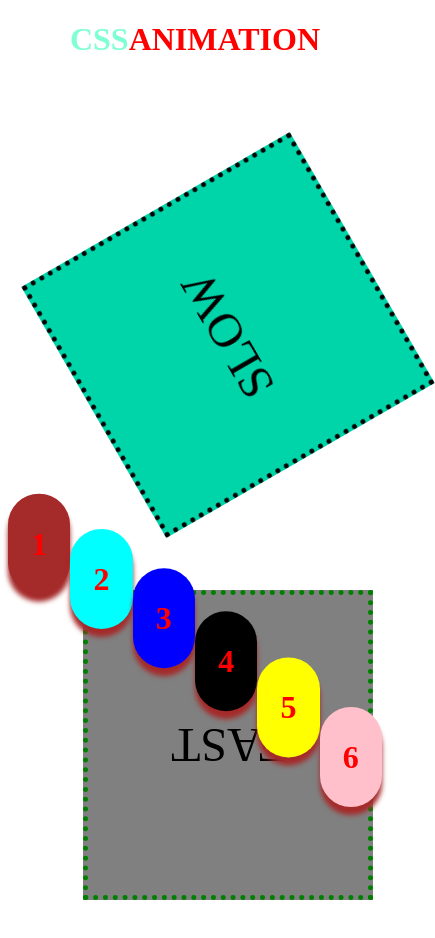
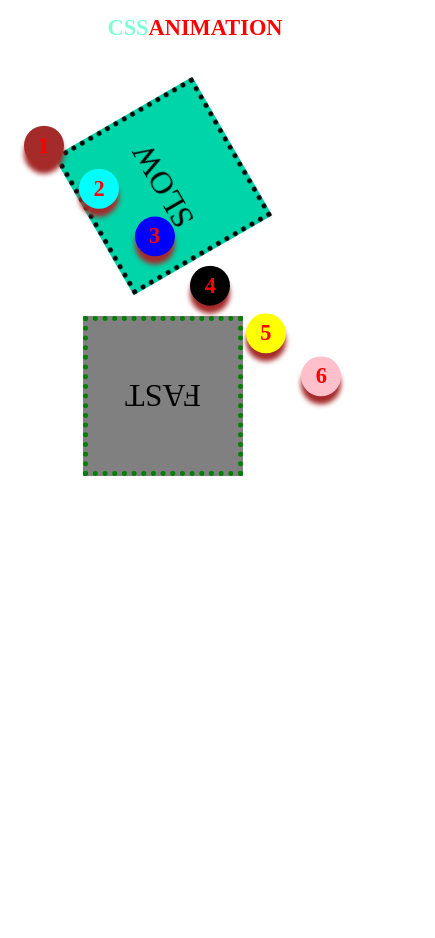
Before and after one commit to imranah10/Css-Animations, a plain HTML site: page index.html in a window 390 px wide. Shown: the whole page, 435 px wide, since content can reach past the window. After the commit the page ends 844 px from the top, so only its background shows below. Drawn offline with Linux system fonts and the light colour scheme.

Commit message:
adding responsive feature

```diff
--- a/style.css
+++ b/style.css
@@ -100,7 +100,7 @@ transition-timing-function: linear; */
 
   animation-name: bounce;
   animation-duration: 3s;
-  animation-timing-function: ease-in;
+  animation-timing-function: ease-in-out;
   animation-iteration-count: infinite;
   animation-direction: alternate;
 }
@@ -141,3 +141,145 @@ transition-timing-function: linear; */
     background-color: aqua;
 
 } */
+
+
+/* making responsive */
+
+/* for 801px-900px */
+@media(max-width:900px){
+
+  .box {
+    height: 140px;
+    width: 140px;
+    font-size: 2rem;
+    text-align: center;
+    font-weight: 600px;
+    line-height: 150px;
+
+    margin-top: 50px;
+    margin-left: 20%;
+  }
+}
+/* for 601px-800px  */
+
+@media(max-width:800px){
+  h1{
+    font-size: 1.8rem;
+  }
+  .ballbox{
+    margin-right: 25px;
+  }
+
+.ball {
+  height: 60px;
+  width: 60px;
+
+  border-radius: 50px;
+
+  text-align: center;
+  font-size: 1.4rem;
+  font-weight: 600;
+  line-height: 60px;
+
+  animation-name: bounce;
+
+
+
+
+}
+
+@keyframes bounce {
+  from {
+    transform: translate(0px, -450px);
+  }
+  to {
+    transform: translate(0px, -20px);
+  }
+}
+
+
+.box {
+  height: 150px;
+  width: 150px;
+  font-size: 2rem;
+  text-align: center;
+  font-weight: 600px;
+  line-height: 150px;
+
+  margin-top: 50px;
+  margin-left: 20%;
+}
+}
+
+
+/* ball animation adjustment 600-700px */
+
+@media(max-width:500px){
+  .ball{
+    animation-name: bounce;
+  }
+
+
+
+
+
+
+@keyframes bounce {
+  from {
+    transform: translate(0px, -190px);
+  }
+  to {
+    transform: translate(0px, 200px);
+  }
+}
+}
+
+
+@media(max-width:400px){
+  h1{
+    font-size: 1.4rem;
+  }
+  .ballbox{
+    margin-right: 25px;
+  }
+
+.ball {
+  height: 40px;
+  width: 40px;
+
+  border-radius: 50px;
+
+  text-align: center;
+  font-size: 1.4rem;
+  font-weight: 600;
+  line-height: 40px;
+
+  animation-name: bounce;
+
+
+
+
+}
+
+@keyframes bounce {
+  from {
+    transform: translate(0px, -450px);
+  }
+  to {
+    transform: translate(0px, -20px);
+  }
+}
+
+
+.box {
+  height: 150px;
+  width: 150px;
+  font-size: 2rem;
+  text-align: center;
+  font-weight: 600px;
+  line-height: 150px;
+
+  margin-top: 50px;
+  margin-left: 20%;
+}
+}
```
